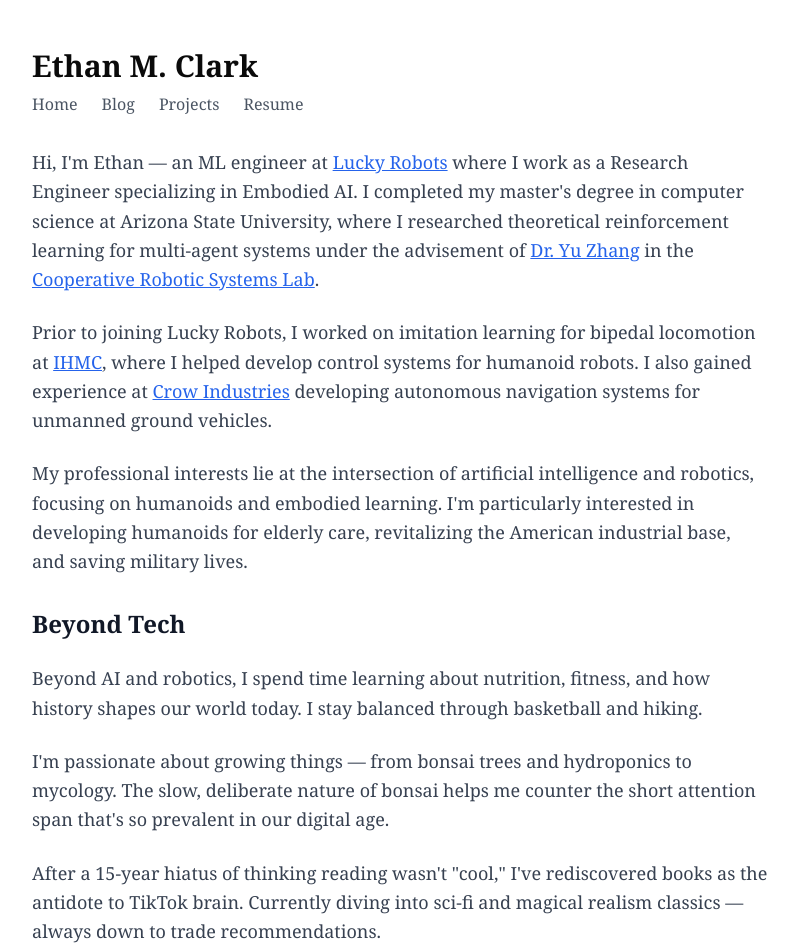
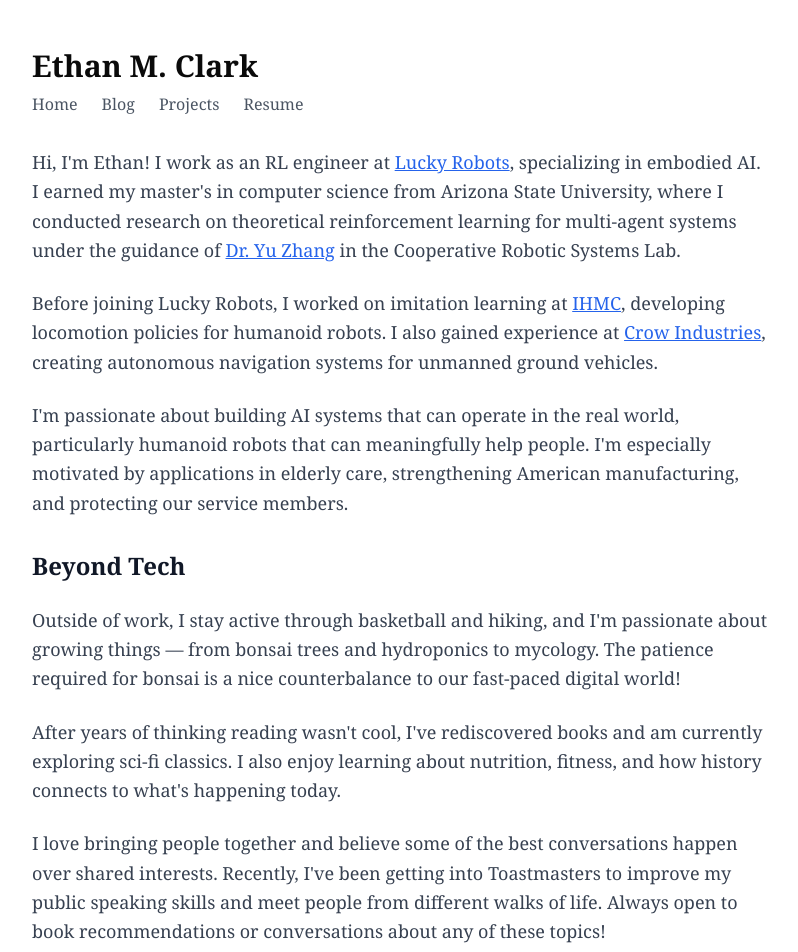
Before and after one commit to ethanmclark1/personal_website, a Next.js app: page / in a window 1280 px wide. Shown: the top 952 px of the page, without its empty margins (240-1038 px from the left). Built offline with nearby package versions, Linux system fonts and the light colour scheme.

Commit message:
update website

```diff
--- a/src/components/home/About.tsx
+++ b/src/components/home/About.tsx
@@ -2,19 +2,18 @@ export function About() {
   return (
     <section className="prose prose-lg max-w-none">
       <div className="space-y-6">
-        <p className="leading-relaxed">
-          Hi, I'm Ethan — an ML engineer at <a href="https://www.luckyrobots.com/" target="_blank" rel="noopener noreferrer" className="text-blue-600 hover:text-blue-800 hover:underline">Lucky Robots</a> where I work as a Research Engineer specializing in Embodied AI.
-          I completed my master's degree in computer science at Arizona State University,
-          where I researched theoretical reinforcement learning for multi-agent systems under the advisement of <a href="https://www.public.asu.edu/~yzhan442/" target="_blank" rel="noopener noreferrer" className="text-blue-600 hover:text-blue-800 hover:underline">Dr. Yu Zhang</a> in the <a href="https://www.public.asu.edu/~yzhan442/CRS.html" target="_blank" rel="noopener noreferrer" className="text-blue-600 hover:text-blue-800 hover:underline">Cooperative Robotic Systems Lab</a>.
+      <p className="leading-relaxed">
+          Hi, I'm Ethan! I work as an RL engineer at <a href="https://www.luckyrobots.com/" target="_blank" rel="noopener noreferrer" className="text-blue-600 hover:text-blue-800 hover:underline">Lucky Robots</a>, specializing in embodied AI.
+          I earned my master's in computer science from Arizona State University,
+          where I conducted research on theoretical reinforcement learning for multi-agent systems under the guidance of <a href="https://www.public.asu.edu/~yzhan442/" target="_blank" rel="noopener noreferrer" className="text-blue-600 hover:text-blue-800 hover:underline">Dr. Yu Zhang</a> in the Cooperative Robotic Systems Lab.
         </p>
         <p className="leading-relaxed">
-          Prior to joining Lucky Robots, I worked on imitation learning for bipedal locomotion at <a href="https://robots.ihmc.us/" target="_blank" rel="noopener noreferrer" className="text-blue-600 hover:text-blue-800 hover:underline">IHMC</a>, where
-          I helped develop control systems for humanoid robots. I also gained experience at <a href="https://www.crowindustriesinc.com/" target="_blank" rel="noopener noreferrer" className="text-blue-600 hover:text-blue-800 hover:underline">Crow Industries</a> developing autonomous navigation systems for unmanned ground vehicles.
+          Before joining Lucky Robots, I worked on imitation learning at <a href="https://robots.ihmc.us/" target="_blank" rel="noopener noreferrer" className="text-blue-600 hover:text-blue-800 hover:underline">IHMC</a>,
+          developing locomotion policies for humanoid robots. I also gained experience at <a href="https://www.crowindustriesinc.com/" target="_blank" rel="noopener noreferrer" className="text-blue-600 hover:text-blue-800 hover:underline">Crow Industries</a>, creating autonomous navigation systems for unmanned ground vehicles.
         </p>
         <p className="leading-relaxed">
-          My professional interests lie at the intersection of artificial intelligence and robotics,
-          focusing on humanoids and embodied learning.
-          I'm particularly interested in developing humanoids for elderly care, revitalizing the American industrial base, and saving military lives.
+          I'm passionate about building AI systems that can operate in the real world, particularly humanoid robots that can meaningfully help people.
+          I'm especially motivated by applications in elderly care, strengthening American manufacturing, and protecting our service members.
         </p>
       </div>
     </section>
--- a/src/components/home/BeyondTech.tsx
+++ b/src/components/home/BeyondTech.tsx
@@ -4,16 +4,19 @@ export function BeyondTech() {
       <h2 className="text-2xl font-semibold mb-6">Beyond Tech</h2>
       <div className="space-y-6">
       <p className="leading-relaxed">
-          Beyond AI and robotics, I spend time learning about nutrition, fitness, and how history
-          shapes our world today. I stay balanced through basketball and hiking.
+        Outside of work, I stay active through basketball and hiking,
+        and I'm passionate about growing things — from bonsai trees and hydroponics to mycology.
+        The patience required for bonsai is a nice counterbalance to our fast-paced digital world!
       </p>
       <p className="leading-relaxed">
-          I'm passionate about growing things — from bonsai trees and hydroponics to mycology.
-          The slow, deliberate nature of bonsai helps me counter the short attention span that's so prevalent in our digital age.
+        After years of thinking reading wasn't cool,
+        I've rediscovered books and am currently exploring sci-fi classics.
+        I also enjoy learning about nutrition, fitness, and how history connects to what's happening today.
       </p>
       <p className="leading-relaxed">
-          After a 15-year hiatus of thinking reading wasn't "cool," I've rediscovered books as the antidote to TikTok brain.
-          Currently diving into sci-fi and magical realism classics — always down to trade recommendations.
+        I love bringing people together and believe some of the best conversations happen over shared interests.
+        Recently, I've been getting into Toastmasters to improve my public speaking skills and meet people from different walks of life.
+        Always open to book recommendations or conversations about any of these topics!
       </p>
       </div>
     </section>
```
Also changed, not shown: 1 other file (tests, documents, lock files or other folders). Lines whose indentation alone changed are shown as unchanged.
